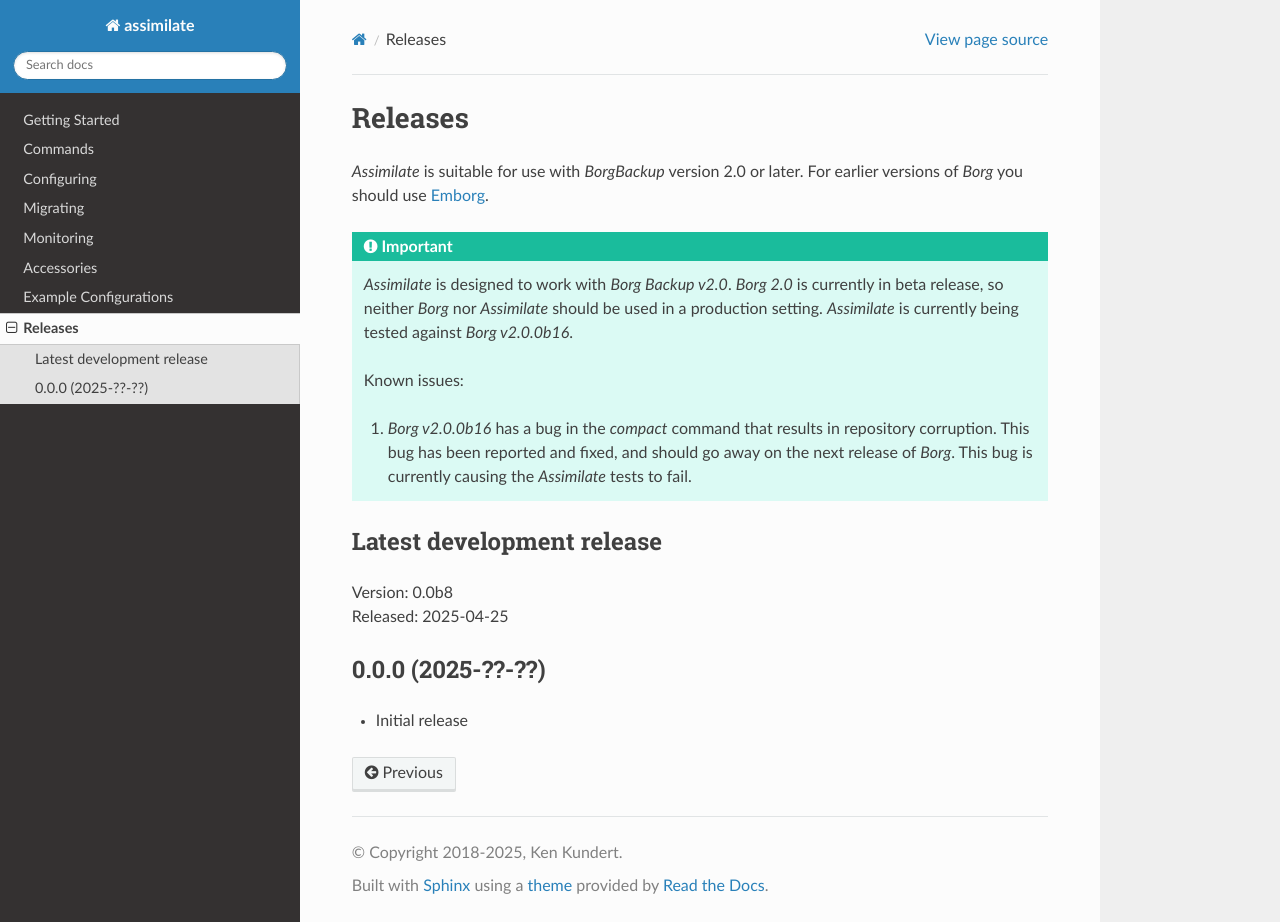
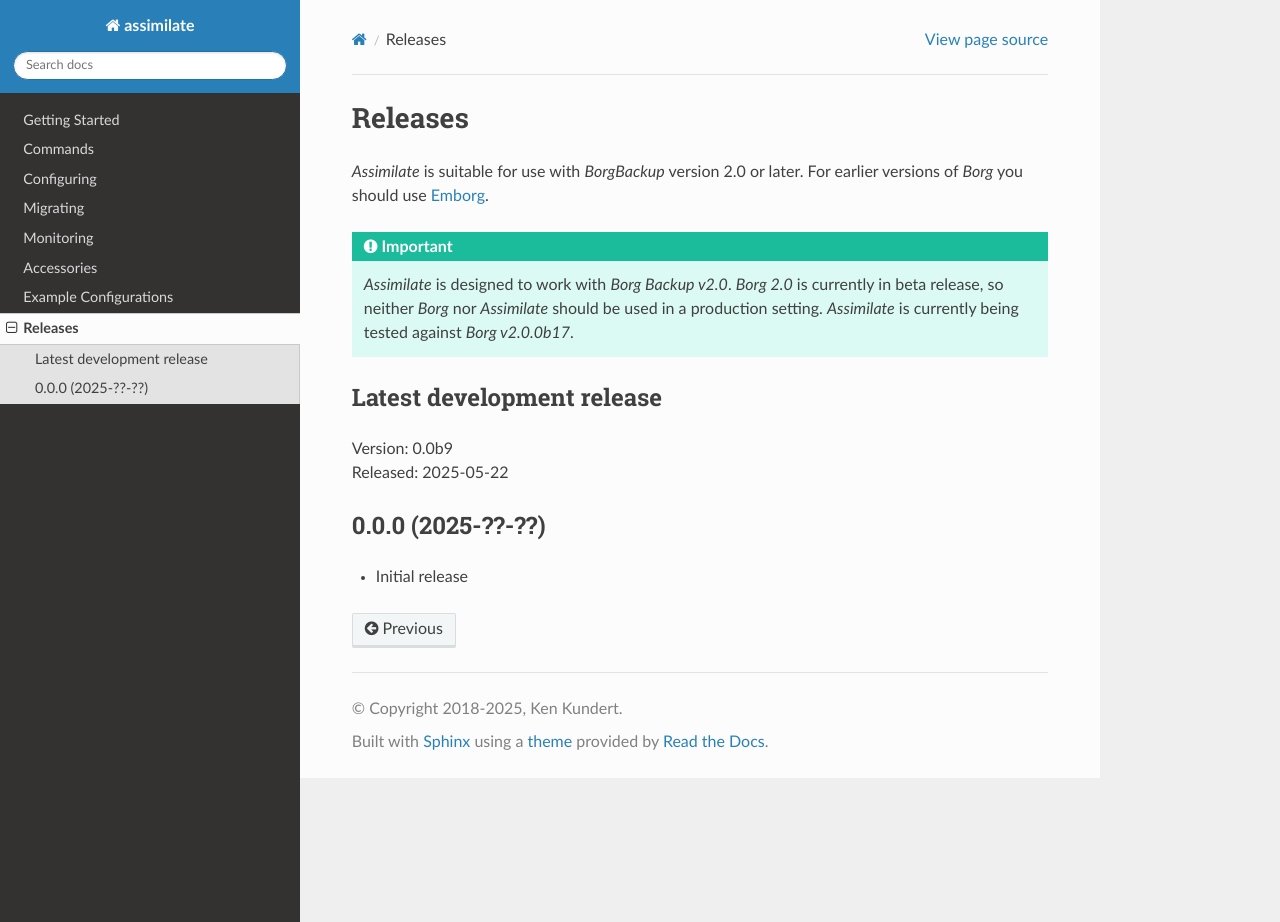
Before and after one commit to KenKundert/assimilate, a Sphinx documentation site: the page built from doc/releases.rst, in a window 1280 px wide and 922 px high. Built offline with Sphinx 7.4.7 and the Read the Docs theme 3.1.0, drawn with Linux system fonts in a browser that asks for light colours.

```diff
--- a/README.rst
+++ b/README.rst
@@ -7,8 +7,8 @@
 |downloads| |build status| |coverage| |rtd status| |pypi version| |python version|
 
 :Author: Ken Kundert
-:Version: 0.0b8
-:Released: 2025-04-25
+:Version: 0.0b9
+:Released: 2025-05-22
 
 *Assimilate* is a simple command line utility to orchestrate backups. It is
 designed to make common tasks simple and efficient.  With *Assimilate*, you
--- a/assimilate/__init__.py
+++ b/assimilate/__init__.py
@@ -1,4 +1,4 @@
-__version__ = "0.0b8"
-__released__ = "2025-04-25"
+__version__ = "0.0b9"
+__released__ = "2025-05-22"
 
 from .assimilate import Assimilate, Error as AssimilateError
--- a/doc/conf.py
+++ b/doc/conf.py
@@ -56,7 +56,7 @@
 # built documents.
 #
 # The full version, including alpha/beta/rc tags.
-release = '0.0b8'
+release = '0.0b9'
 # The short X.Y version.
 version = '.'.join(release.split('.')[0:2])
 
--- a/doc/index.rst
+++ b/doc/index.rst
@@ -5,8 +5,8 @@
 Assimilate — Front-End to Borg Backup
 =====================================
 
-| Version: 0.0b8
-| Released: 2025-04-25
+| Version: 0.0b9
+| Released: 2025-05-22
 | Please report all bugs and suggestions on GitHub_.
 
 
--- a/doc/releases.rst
+++ b/doc/releases.rst
@@ -11,20 +11,13 @@
     *Assimilate* is designed to work with *Borg Backup v2.0*.  *Borg 2.0* is
     currently in beta release, so neither *Borg* nor *Assimilate* should be used
     in a production setting.  *Assimilate* is currently being tested against
-    *Borg v2.0.0b16*.
-
-    Known issues:
-
-    1. *Borg v2.0.0b16* has a bug in the *compact* command that results in
-       repository corruption. This bug has been reported and fixed, and should
-       go away on the next release of *Borg*.  This bug is currently causing the
-       *Assimilate* tests to fail.
+    *Borg v2.0.0b17*.
 
 
 Latest development release
 --------------------------
-| Version: 0.0b8
-| Released: 2025-04-25
+| Version: 0.0b9
+| Released: 2025-05-22
 
 0.0.0 (2025-??-??)
 ------------------
--- a/pyproject.toml
+++ b/pyproject.toml
@@ -1,6 +1,6 @@
 [project]
 name = "assimilate"
-version = "0.0b8"
+version = "0.0b9"
 description = "Borg front end."
 readme = "README.rst"
 keywords = ["assimilate", "emborg", "borg", "borgmatic", "vorta", "backups"]
```
Also changed, not shown: 3 other files.
